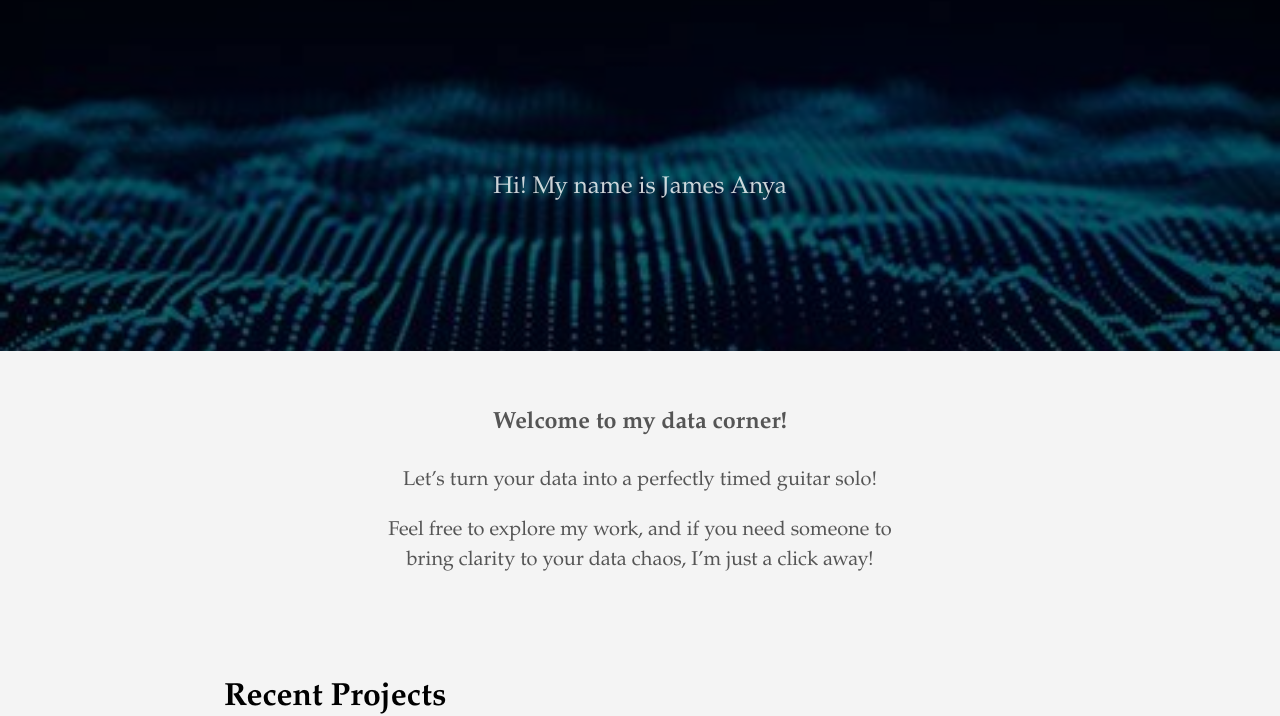
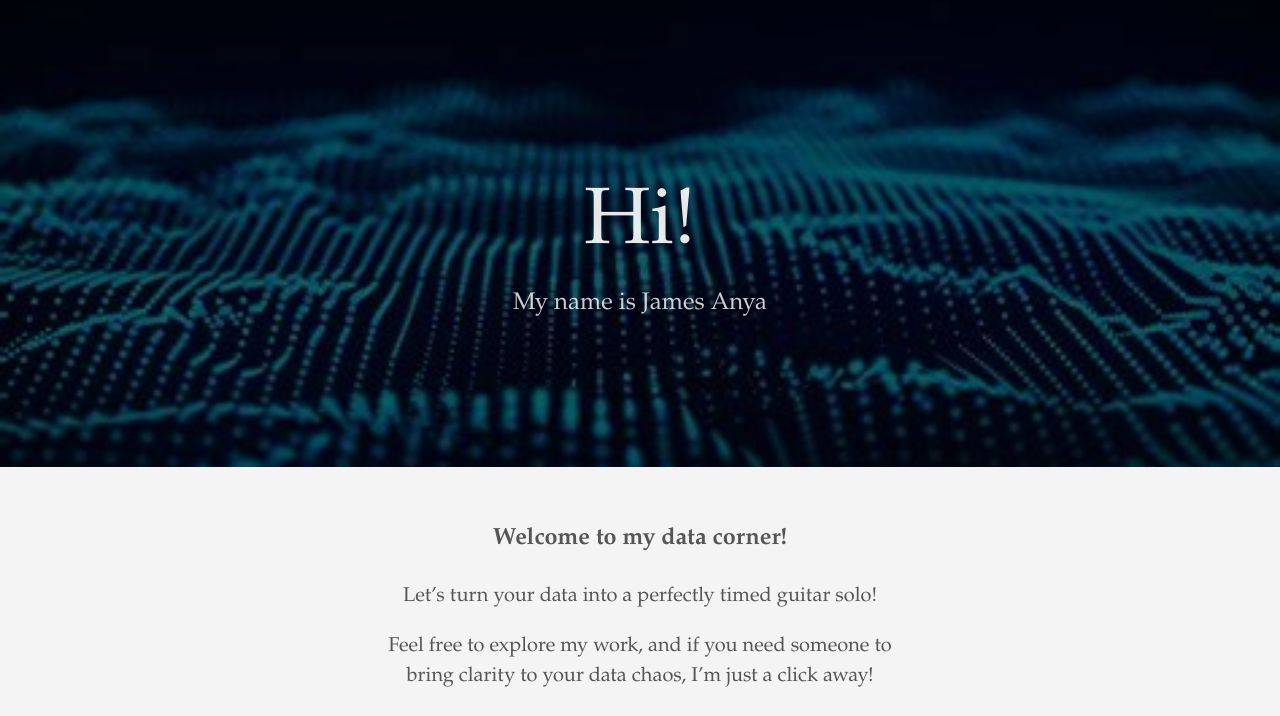
Before and after one commit to ajlkau68/James_Portfolio, a plain HTML site: page index.html in a window 1280 px wide. Shown: the part 107-823 px from the top of the page. Drawn offline with Linux system fonts and the light colour scheme.

Commit message:
Update index.html

```diff
--- a/index.html
+++ b/index.html
@@ -139,11 +139,11 @@
 
       <div class="tc-l pv4 pv6-l ph3 ph4-ns">
         <h1 class="f2 f-subheadline-l fw2 white-90 mb0 lh-title">
-
+          Hi!
         </h1>
 
           <h2 class="fw1 f5 f3-l white-80 measure-wide-l center mt3">
-            Hi! My name is James Anya
+            My name is James Anya
           </h2>
 
       </div>
```
